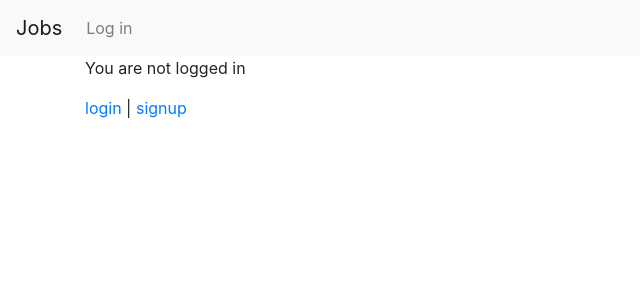
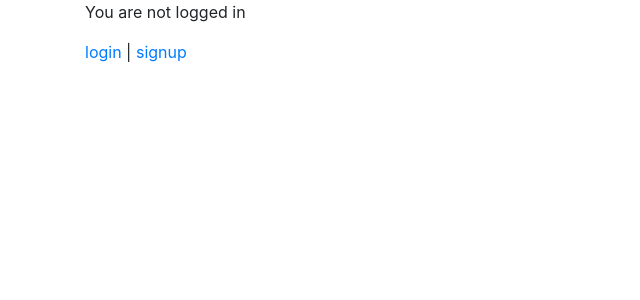
Before and after one commit to Elena2008/PythonWebApplication, a Django app: page / in a window 1280 px wide. Shown: the top 300 px of the page, without its empty margins (0-640 px from the left). Run offline with Django 3.2, Linux system fonts and the light colour scheme; some libraries are stand-ins or nearby versions.

Commit message:
test_user123 данные изменены

```diff
--- a/PythonWebApplication/templates/base.html
+++ b/PythonWebApplication/templates/base.html
@@ -12,9 +12,6 @@
   <!-- local styles -->
 </head>
 <body>
-{% block nav %}
-{% include 'navbar.html' %}
-{% endblock nav %}
 
 <div class="container">
   {% block content %}
--- a/PythonWebApplication/templates/navbar.html
+++ /dev/null
@@ -1,23 +0,0 @@
-{% load staticfiles %}
-<nav class="navbar navbar-expand-lg navbar-light bg-light">
-  <a class="navbar-brand" href="/">Jobs</a>
-  <button class="navbar-toggler" type="button" data-toggle="collapse" data-target="#navbarSupportedContent"
-    aria-controls="navbarSupportedContent" aria-expanded="false" aria-label="Toggle navigation">
-    <span class="navbar-toggler-icon"></span>
-  </button>
-  <div class="collapse navbar-collapse" id="navbarSupportedContent">
-    <ul class="nav navbar-nav navbar-right">
-        {% if user.is_authenticated %}
-            <li class="nav-item my-auto">{{ user.get_username }}</li>
-            <li class="nav-item"><a class="nav-link" href="{% url 'logout'%}?next={{request.path}}">Logout</a>
-            </li>
-        {% else %}
-            <li class="nav-item">
-              <a class="nav-link" href="{% url 'login'%}?next={{request.path}}">
-                Log in
-              </a>
-            </li>
-        {% endif %}
-      </ul>
-  </div>
-</nav>
```
Also changed, not shown: PythonWebApplication/db.sqlite3.
